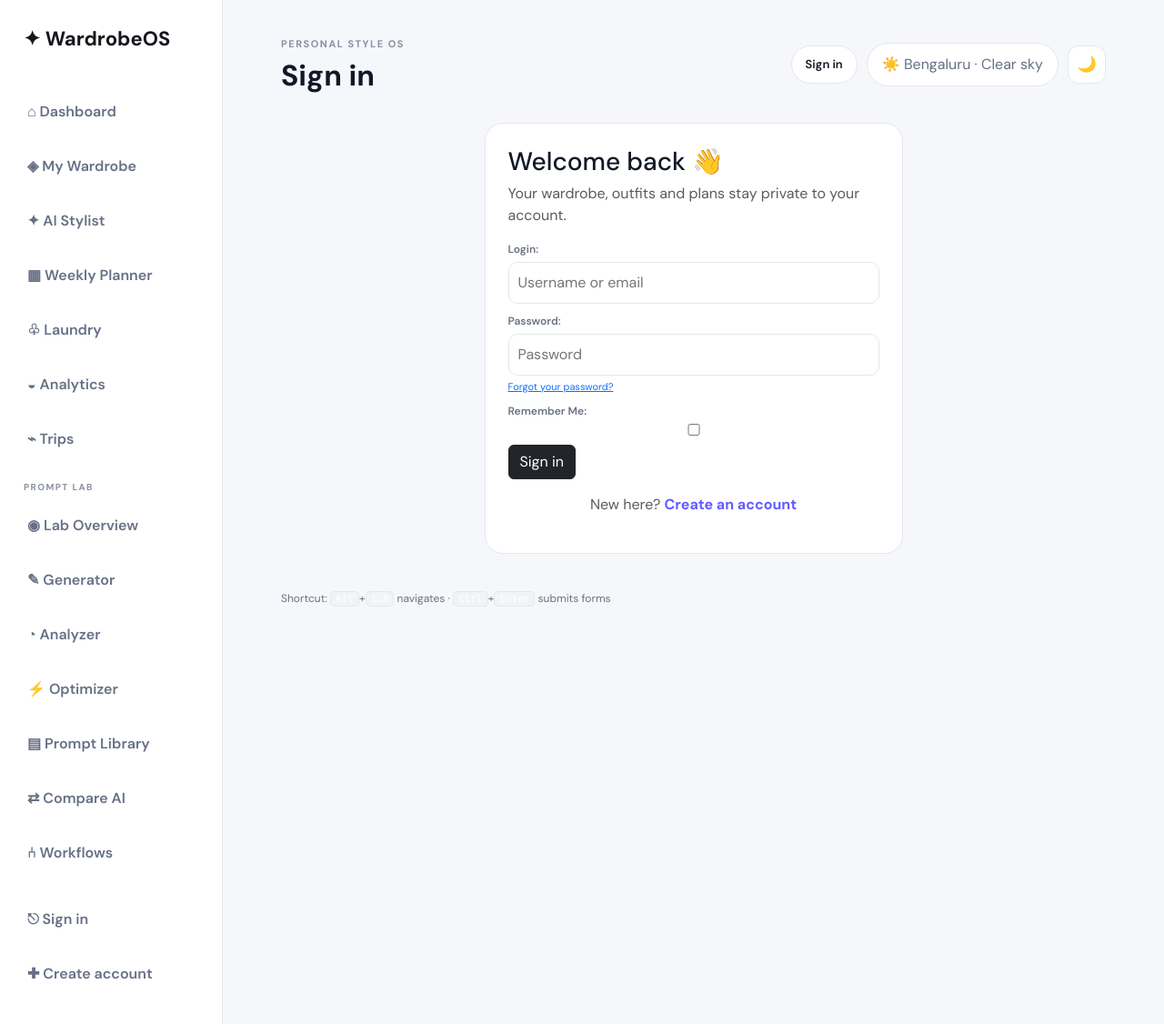
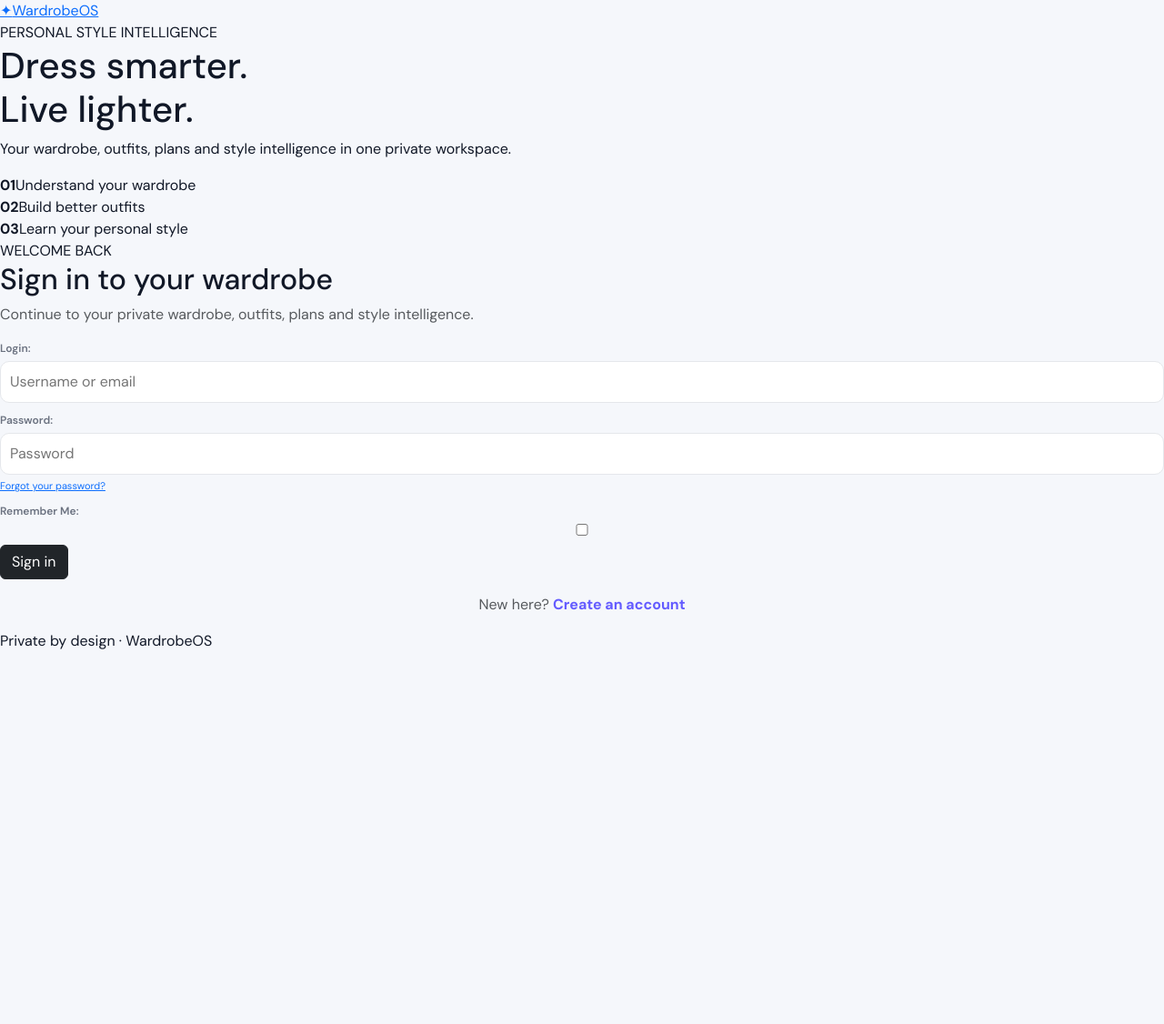
Before and after one commit to preethamofficial/WardrobeOS, a Django app: page /accounts/login/ in a window 1280 px wide. Shown: the whole page at 91% size. Run offline with Django 5.2, Linux system fonts and the light colour scheme; data that the repository does not hold is empty; some libraries are stand-ins or nearby versions.

Commit message:
feat: redesign login experience

```diff
--- a/templates/account/login.html
+++ b/templates/account/login.html
@@ -1,14 +1,15 @@
-{% extends "base.html" %}
+{% extends "account/auth_base.html" %}
 {% load i18n %}
-{% block heading %}Sign in{% endblock %}
+{% block title %}Sign in · WardrobeOS{% endblock %}
 {% block content %}
-<div class="form-card auth-card">
-<h3>Welcome back 👋</h3>
-<p class="text-muted">Your wardrobe, outfits and plans stay private to your account.</p>
+<div class="auth-form-card">
+<span class="auth-form-kicker">WELCOME BACK</span>
+<h2>Sign in to your wardrobe</h2>
+<p class="text-muted">Continue to your private wardrobe, outfits, plans and style intelligence.</p>
 {% if google_enabled %}
 <a class="btn google-btn" href="{% url 'google_login' %}">
-  <svg width="18" height="18" viewBox="0 0 48 48" aria-hidden="true"><path fill="#EA4335" d="M24 9.5c3.5 0 6.6 1.2 9 3.5l6.7-6.7C35.6 2.4 30.2 0 24 0 14.6 0 6.5 5.4 2.6 13.2l7.8 6.1C12.3 13.3 17.7 9.5 24 9.5z"/><path fill="#4285F4" d="M46.5 24.5c0-1.6-.1-3.1-.4-4.5H24v9h12.7c-.6 3-2.3 5.5-4.8 7.2l7.5 5.8c4.4-4.1 7.1-10.1 7.1-17.5z"/><path fill="#FBBC05" d="M10.4 28.7c-.5-1.5-.8-3-.8-4.7s.3-3.2.8-4.7l-7.8-6.1C.9 16.4 0 20.1 0 24s.9 7.6 2.6 10.8l7.8-6.1z"/><path fill="#34A853" d="M24 48c6.2 0 11.6-2 15.4-5.6l-7.5-5.8c-2.1 1.4-4.8 2.3-7.9 2.3-6.3 0-11.7-3.8-13.6-9.1l-7.8 6.1C6.5 42.6 14.6 48 24 48z"/></svg>
-  Continue with Google
+<svg width="18" height="18" viewBox="0 0 48 48" aria-hidden="true"><path fill="#EA4335" d="M24 9.5c3.5 0 6.6 1.2 9 3.5l6.7-6.7C35.6 2.4 30.2 0 24 0 14.6 0 6.5 5.4 2.6 13.2l7.8 6.1C12.3 13.3 17.7 9.5 24 9.5z"/><path fill="#4285F4" d="M46.5 24.5c0-1.6-.1-3.1-.4-4.5H24v9h12.7c-.6 3-2.3 5.5-4.8 7.2l7.5 5.8c4.4-4.1 7.1-10.1 7.1-17.5z"/><path fill="#FBBC05" d="M10.4 28.7c-.5-1.5-.8-3-.8-4.7s.3-3.2.8-4.7l-7.8-6.1C.9 16.4 0 20.1 0 24s.9 7.6 2.6 10.8l7.8-6.1z"/><path fill="#34A853" d="M24 48c6.2 0 11.6-2 15.4-5.6l-7.5-5.8c-2.1 1.4-4.8 2.3-7.9 2.3-6.3 0-11.7-3.8-13.6-9.1l-7.8 6.1C6.5 42.6 14.6 48 24 48z"/></svg>
+Continue with Google
 </a>
 <div class="auth-divider"><span>or use your email</span></div>
 {% endif %}
```
